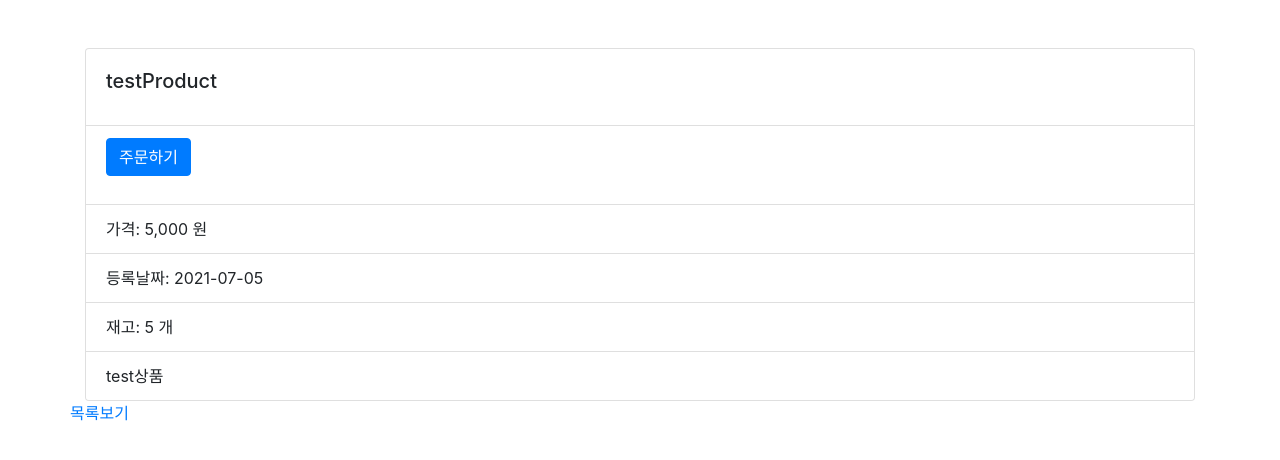
After one commit to mang0206/Up_Django, a Django app: page /product/1/ in a window 1280 px wide. The commit adds this page. Shown: the top 460 px of the page. Run offline with Django 3.2, Linux system fonts and the light colour scheme; data comes from the database, SQL or seed files in the repository; some libraries are stand-ins or nearby versions.

Commit message:
상품 리스트 자세히 보기

```diff
--- a/fc_django/fc_django/urls.py
+++ b/fc_django/fc_django/urls.py
@@ -17,7 +17,7 @@ Including another URLconf
 from django.contrib import admin
 from django.urls import path
 from fcuser.views import index, RegisterView, LoginView
-from product.views import ProductList, ProductCreate
+from product.views import ProductList, ProductCreate, ProductDetail
 
 urlpatterns = [
     path('admin/', admin.site.urls),
@@ -26,5 +26,6 @@ urlpatterns = [
     path('register/', RegisterView.as_view()),
     path('login/', LoginView.as_view()),
     path('product/', ProductList.as_view()),
+    path('product/<int:pk>/', ProductDetail.as_view()),
     path('product/create/', ProductCreate.as_view()),
 ]
--- a/fc_django/product/templates/product.html
+++ b/fc_django/product/templates/product.html
@@ -16,7 +16,7 @@
           {% for product in product_list %}
           <tr>
             <th scope="row">{{ product.id }}</th>
-            <th>{{ product.name }}</th>
+            <th><a href="/product/{{ product.id }}">{{ product.name }}</a></th>
             <th>{{ product.price|intcomma }} 원</th>
             <th>{{ product.register_date|date:'Y-m-d' }}</th>
           </tr>
--- /dev/null
+++ b/fc_django/product/templates/product_detail.html
@@ -0,0 +1,43 @@
+{% extends "base.html" %}
+{% load humanize %}
+{% block contents %}
+<div class="row mt-5">
+  <div class="col-12">
+    <div class="card" style="width: 100%;">
+      <div class="card-body">
+        <h5 class="card-title">{{ product.name }}</h5>
+      </div>
+      <ul class="list-group list-group-flush">
+        <li class="list-group-item">
+          <form method="POST" action="/order/create/">
+            {% csrf_token %}
+            {% for field in form %}
+            <div class="form-group">
+              {% ifnotequal field.name 'product' %}
+              <label for="{{ field.id_for_label }}">{{ field.label }}</label>
+              {% endifnotequal %}
+              <input type="{{ field.field.widget.input_type }}" class="form-control" id="{{ field.id_for_label }}"
+                placeholder="{{ field.label }}" name="{{ field.name }}"
+                value="{% ifequal field.name 'product' %}{{product.id}}{% endifequal %}" />
+            </div>
+            {% if field.errors %}
+            <span style="color: red">{{ field.errors }}</span>
+            {% endif %}
+            {% endfor %}
+            <button type="submit" class="btn btn-primary">주문하기</button>
+          </form>
+        </li>
+        <li class="list-group-item">가격: {{ product.price|intcomma }} 원</li>
+        <li class="list-group-item">등록날짜: {{ product.register_date|date:'Y-m-d' }}</li>
+        <li class="list-group-item">재고: {{ product.stock|intcomma }} 개</li>
+        <li class="list-group-item">{{ product.description|safe }}</li>
+      </ul>
+    </div>
+  </div>
+  <div class="row">
+    <div class="col-12">
+      <a href="/product/">목록보기</a>
+    </div>
+  </div>
+
+  {% endblock %}
--- a/fc_django/product/views.py
+++ b/fc_django/product/views.py
@@ -1,5 +1,5 @@
 from django.shortcuts import render
-from django.views.generic import ListView
+from django.views.generic import ListView, DetailView
 from django.views.generic.edit import FormView
 from .models import Product
 from .forms import RegisterForm
@@ -18,3 +18,9 @@ class ProductCreate(FormView):
     template_name = 'register_product.html'
     form_class = RegisterForm
     success_url = '/product'
+
+
+class ProductDetail(DetailView):
+    template_name = 'product_detail.html'
+    queryset = Product.objects.all()
+    context_object_name = 'product'
```
